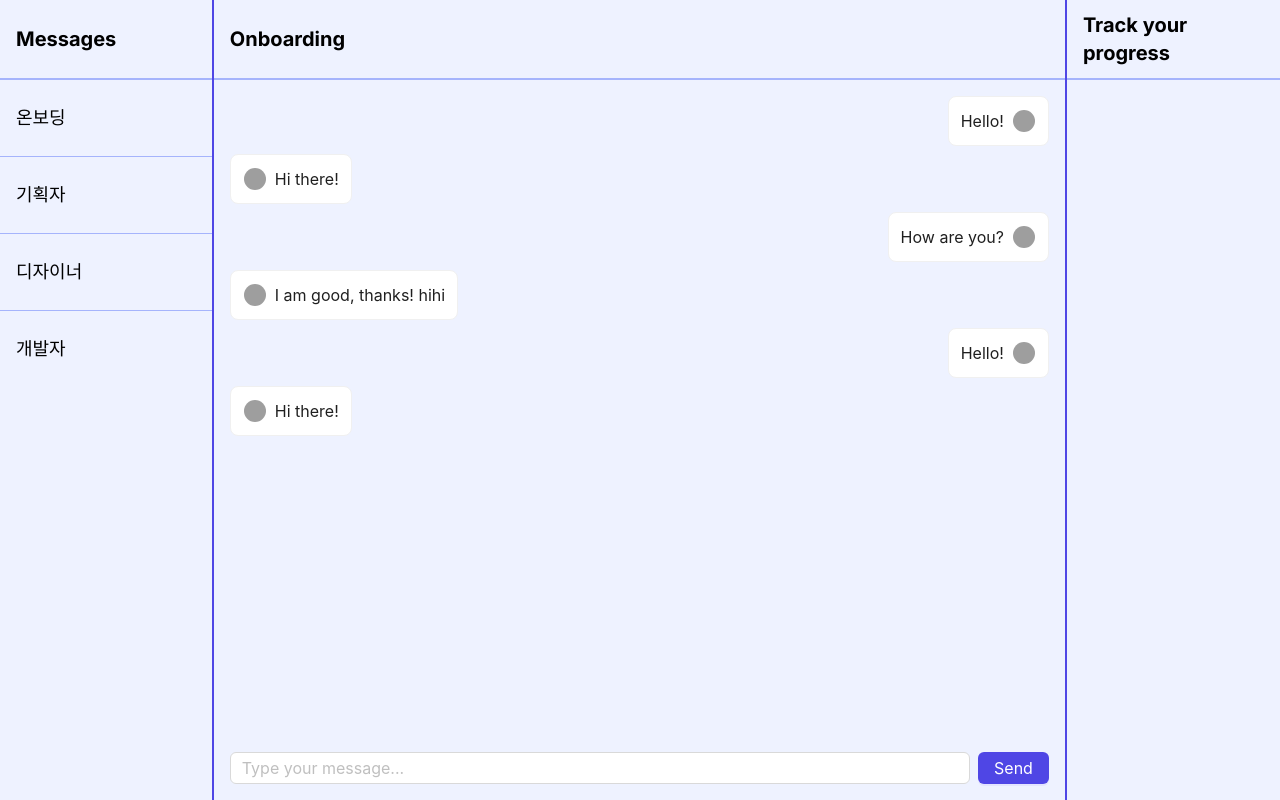
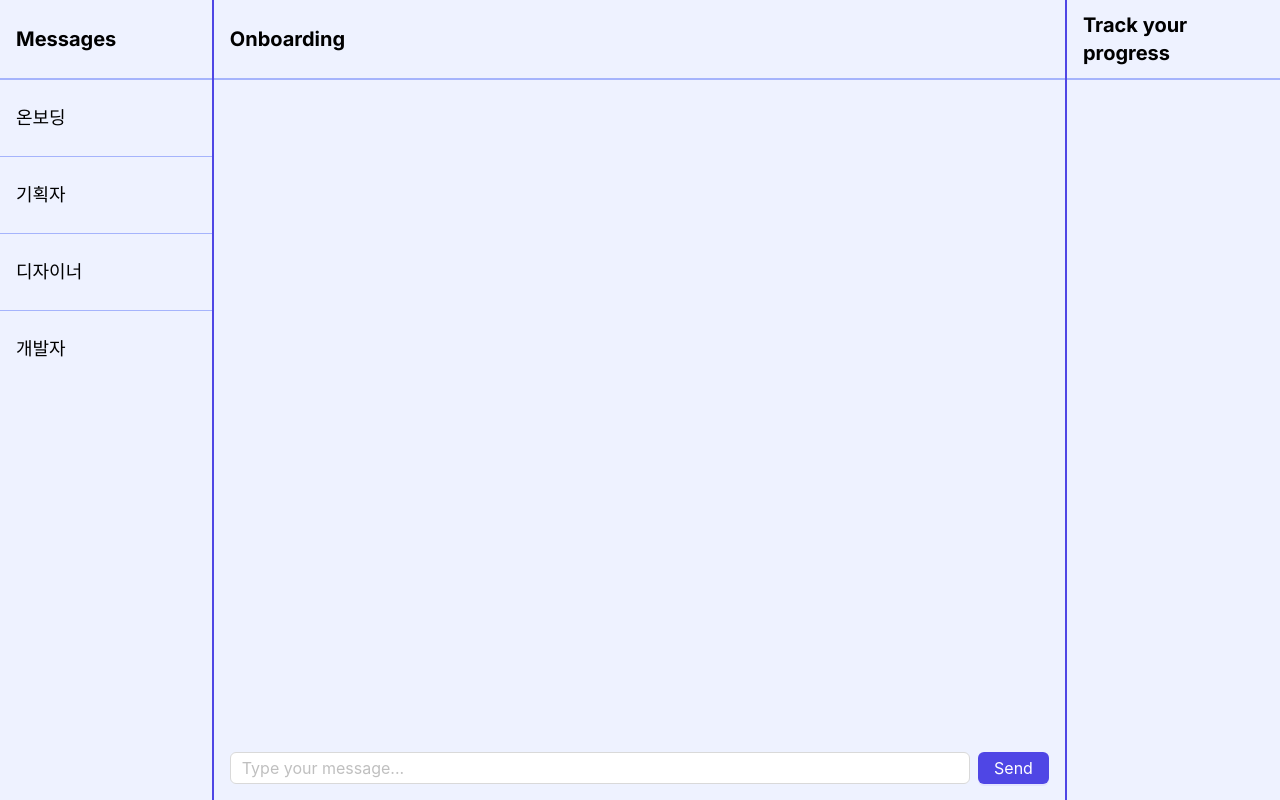
Before and after one commit to minkyung5x5/side-sasu, a Next.js app: page / in a window 1280 px wide. Built offline with nearby package versions, Linux system fonts and the light colour scheme; grey boxes are pictures that could not be loaded.

Commit message:
add LaaS API

```diff
--- a/package.json
+++ b/package.json
@@ -10,6 +10,7 @@
   },
   "dependencies": {
     "antd": "^5.19.1",
+    "axios": "^1.7.2",
     "next": "14.2.5",
     "react": "^18",
     "react-dom": "^18"
--- /dev/null
+++ b/src/app/api/clovastudio/route.tsx
@@ -0,0 +1,34 @@
+'use server'
+
+import axios from 'axios';
+interface Message {
+    role: 'user' | 'assistant';
+    content: string;
+  }
+
+const CLOVASTUDIO_API_URL = 'https://api-laas.wanted.co.kr/api/preset/chat/completions';
+const CLOVASTUDIO_API_KEY = '769d77733347efe67fa68cc117faeeaf94576566be30063ee3e9f25463db70ad';
+
+export async function sendMessage(messages: Message[]) {
+    try {
+        const response = await axios.post(CLOVASTUDIO_API_URL, {
+            hash: 'c06fc3a100c5d48e5b704639f509078cc0e0ea7fa2209c0bb3971a5ae1b60975',
+            params: {
+                company: '원티드',
+            },
+            messages,
+        }, {
+            headers: {
+                project: 'PROMPTHON_PRJ_435',
+                apiKey: CLOVASTUDIO_API_KEY,
+                'Content-Type': 'application/json; charset=utf-8',
+            },
+        });
+        console.log(response.data)
+        console.log(response.data.choices[0].message)
+        return response.data;
+    } catch (error) {
+        console.error('Error:', error);
+        throw new Error('Failed to fetch data from API');
+    }
+}
--- a/src/components/chat.tsx
+++ b/src/components/chat.tsx
@@ -2,37 +2,49 @@
 
 import { useEffect, useRef, useState } from 'react';
 import { Input, Button, List, Avatar, Card } from 'antd';
+import { sendMessage } from '@/app/api/clovastudio/route';
 
-const initialMessages = [
-    { id: 1, text: 'Hello!', sender: 'user' },
-    { id: 2, text: 'Hi there!', sender: 'other' },
-    { id: 3, text: 'How are you?', sender: 'user' },
-    { id: 4, text: 'I am good, thanks!' + '\n' +'hihi', sender: 'other' },
-    { id: 5, text: 'Hello!', sender: 'user' },
-    { id: 6, text: 'Hi there!', sender: 'other' },
-];
+interface Message {
+    role: 'user' | 'assistant';
+    content: string;
+  }
 
 const Chat = () => {
     const scrollRef = useRef<HTMLDivElement>(null);
-    const [messages, setMessages] = useState(initialMessages);
+    const [messages, setMessages] = useState<Message[]>([]);
     const [inputValue, setInputValue] = useState('');
 
     useEffect(() => {
         if (scrollRef.current) {
-          scrollRef.current.scrollTop = scrollRef.current.scrollHeight;
+            scrollRef.current.scrollTop = scrollRef.current.scrollHeight;
         }
-      }, [messages]);
+        console.log(messages)
+    }, [messages]);
 
-    const handleMessageSend = () => {
-        if (inputValue.trim() === '') return;
-        const newMessage = {
-            id: messages.length + 1,
-            text: inputValue,
-            sender: 'user',
-        };
-        setMessages([...messages, newMessage]);
+    const handleSubmit = async (event: React.FormEvent) => {
+        event.preventDefault();
+        if (!inputValue.trim()) return;
+
+        const userMessage = inputValue;
+        const newMessages: Message[] = [...messages, { role: 'user', content: inputValue }]
+        setMessages([...newMessages, {role: 'assistant', content: '...'}]);
         setInputValue('');
-    };
+
+        try {
+          const response = await sendMessage(newMessages);
+          const botMessage = response.choices[0].message;
+          setMessages((prevMessages) => [
+            ...prevMessages.slice(0, -1),
+            botMessage,
+          ]);
+        } catch (error) {
+          console.error('Error fetching bot response:', error);
+          setMessages((prevMessages) => [
+            ...prevMessages.slice(0, -1),
+            { role: 'assistant', content: 'Error fetching response. Please try again.' },
+          ]);
+        }
+      };
 
     return (
         <div className="relative w-full flex flex-col border-r-2 border-indigo-600">
@@ -42,10 +54,10 @@ const Chat = () => {
 
             <div className="flex-1 overflow-y-auto p-4" ref={scrollRef}>
                 {messages.map((item, index) => (
-                    <Card key={index} size="small" className={`mb-2 w-max ${item.sender === 'user' ? 'ml-auto' : 'mr-auto'}`}>
-                        <div className={`mr-auto flex space-x-2 ${item.sender === 'user' ? 'flex-row-reverse space-x-reverse' : ''}`}>
+                    <Card key={index} size="small" className={`mb-2 w-max ${item.role === 'user' ? 'ml-auto' : 'mr-auto'}`}>
+                        <div className={`mr-auto flex space-x-2 ${item.role === 'user' ? 'flex-row-reverse space-x-reverse' : ''}`}>
                             <Avatar size="small" src={`https://api.dicebear.com/7.x/miniavs/svg?seed=3`} />
-                            <div>{item.text}</div>
+                            <div>{item.content}</div>
                         </div>
                     </Card>
                 ))}
@@ -57,9 +69,9 @@ const Chat = () => {
                         placeholder="Type your message..."
                         value={inputValue}
                         onChange={(e) => setInputValue(e.target.value)}
-                        onPressEnter={handleMessageSend}
+                        onPressEnter={handleSubmit}
                     />
-                    <Button type="primary" onClick={handleMessageSend}>
+                    <Button type="primary" onClick={handleSubmit}>
                         Send
                     </Button>
                 </div>
```
Also changed, not shown: 1 other file (tests, documents, lock files or other folders).
